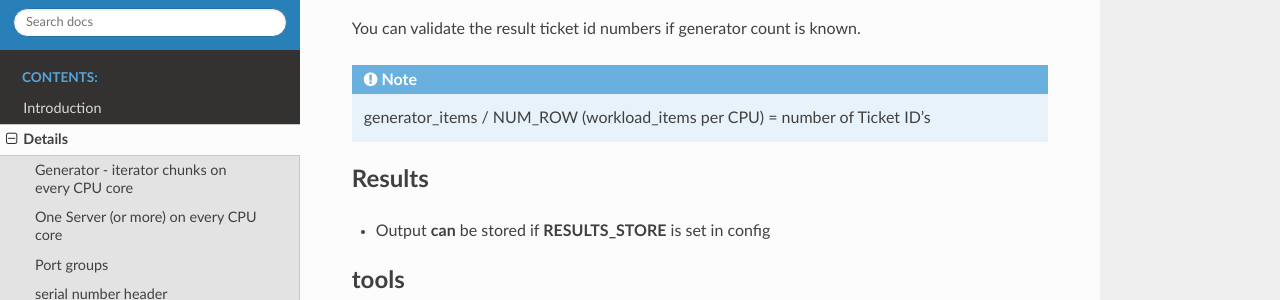
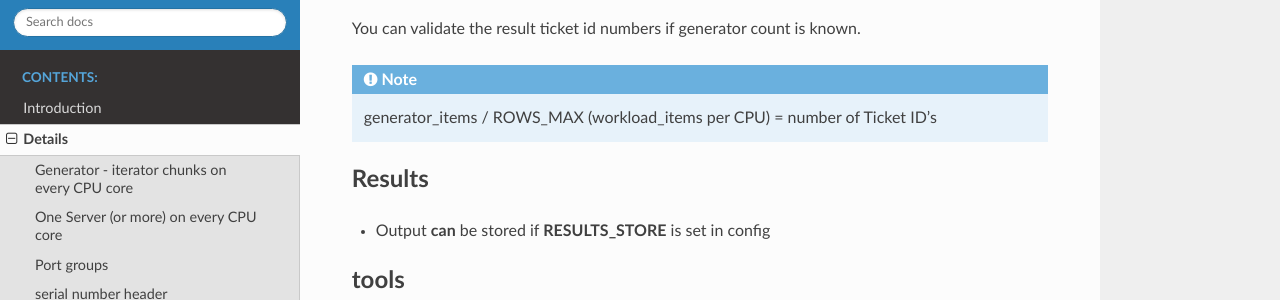
Before and after one commit to 44xtc44/eisenkern, a Sphinx documentation site: the page built from docs/source/details.rst, in a window 1280 px wide and 900 px high, scrolled down 2265 px. Shown: the part 319-619 px from the top of the window. Built offline with Sphinx 7.4.7 and the Read the Docs theme 2.0.0, drawn with Linux system fonts in a browser that asks for light colours; some web fonts are replaced.

Commit message:
upd var name in docu

```diff
--- a/docs/source/details.rst
+++ b/docs/source/details.rst
@@ -116,7 +116,7 @@ You can validate the result ticket id numbers if generator count is known.
 
 .. note::
 
-       generator_items / NUM_ROW (workload_items per CPU) = number of Ticket ID's
+       generator_items / ROWS_MAX (workload_items per CPU) = number of Ticket ID's
 
 Results
 ~~~~~~~~
```
